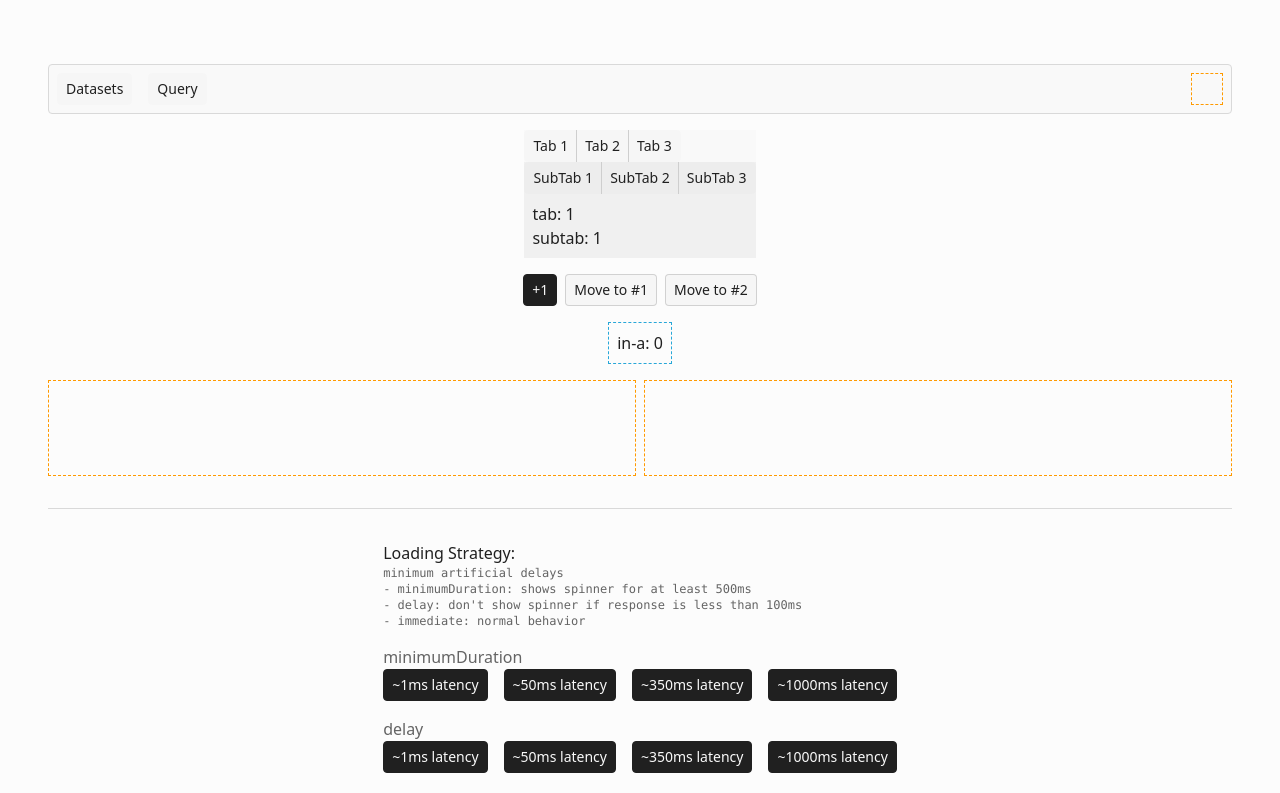
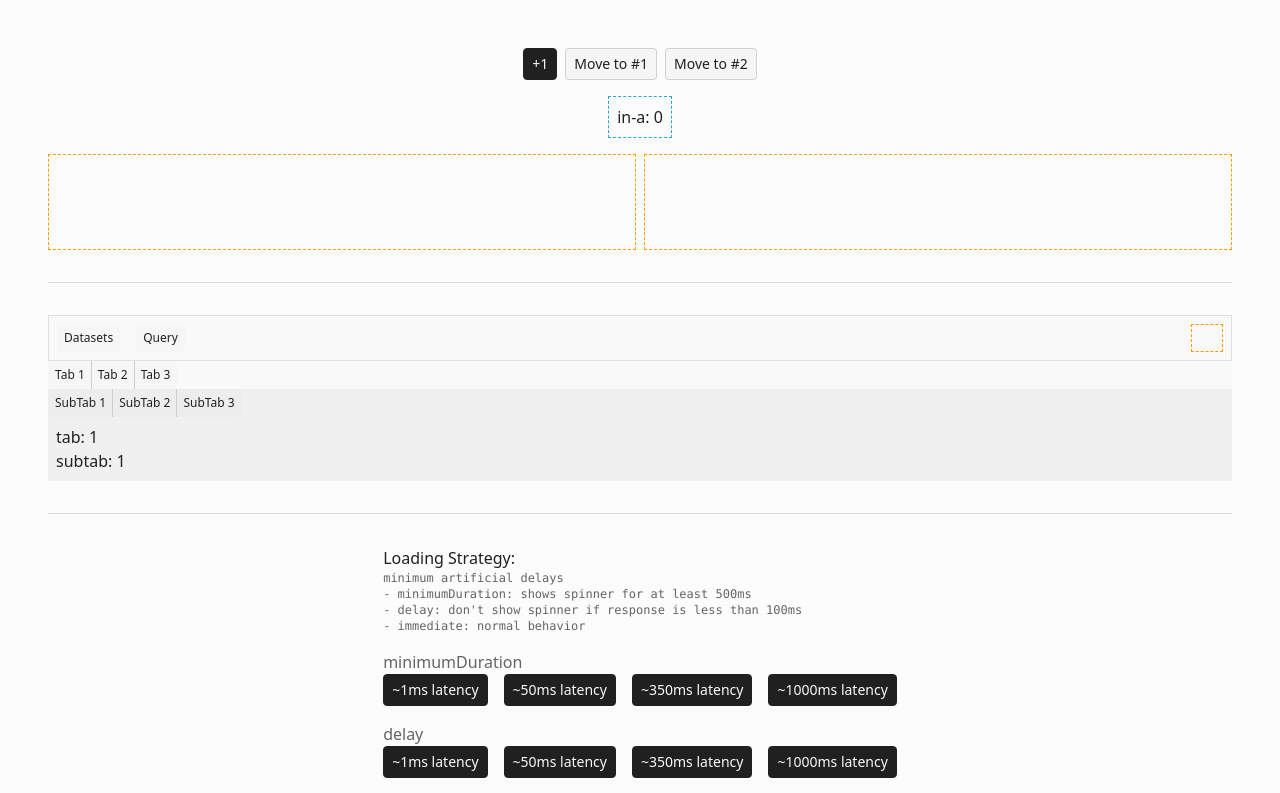
Before and after one commit to bdsqqq/axm-playground, a React (Vite) app: page / in a window 1280 px wide. Shown: the top 793 px of the page. Built offline with nearby package versions, Linux system fonts and the light colour scheme.

Commit message:
feat(app): split portal examples

```diff
--- a/src/App.tsx
+++ b/src/App.tsx
@@ -5,19 +5,23 @@ import { Button, ButtonGroup } from './ui/button/button';
 import { createPortal } from 'react-dom';
 import { cn } from './ui/util';
 
-function PretendNavBar() {
+function FarAwaySlots_PretendNavBar() {
   const gap = 'gap-4';
 
   return (
     <nav
       className={cn(
-        'flex w-full justify-between rounded border border-gray-06 bg-gray-02 p-2',
+        'flex w-full justify-between   border border-gray-05 bg-gray-02 p-2',
         gap
       )}
     >
       <div className={cn('flex', gap)}>
-        <Button variant={'tertiary'}>Datasets</Button>
-        <Button variant={'tertiary'}>Query</Button>
+        <Button size="sm" variant={'tertiary'}>
+          Datasets
+        </Button>
+        <Button size="sm" variant={'tertiary'}>
+          Query
+        </Button>
       </div>
       <div className={cn('flex', gap)}>
         <div
@@ -33,7 +37,7 @@ function PretendNavBar() {
   );
 }
 
-function PretendMain() {
+function FarAwaySlots_PretendMain() {
   const [tab, setTab] = React.useState(0);
 
   const tabsAmmount = 3;
@@ -42,7 +46,9 @@ function PretendMain() {
     <>
       {document.getElementById('out-nav')
         ? createPortal(
-            <Button variant={'secondary'}>Hej</Button>,
+            <Button size="sm" variant={'secondary'}>
+              action from main
+            </Button>,
             document.getElementById('out-nav')
           )
         : null}
@@ -50,6 +56,7 @@ function PretendMain() {
         <ButtonGroup>
           {Array.from({ length: tabsAmmount }).map((_, i) => (
             <Button
+              size="sm"
               key={i}
               variant={'tertiary'}
               onClick={() => {
@@ -61,15 +68,15 @@ function PretendMain() {
           ))}
         </ButtonGroup>
 
-        {tab === 0 ? <PretendTab id="1" /> : null}
-        {tab === 1 ? <PretendTab id="2" /> : null}
-        {tab === 2 ? <PretendTab id="3" /> : null}
+        {tab === 0 ? <FarAwaySlots_PretendTab id="1" /> : null}
+        {tab === 1 ? <FarAwaySlots_PretendTab id="2" /> : null}
+        {tab === 2 ? <FarAwaySlots_PretendTab id="3" /> : null}
       </div>
     </>
   );
 }
 
-function PretendTab({ id }: { id: string }) {
+function FarAwaySlots_PretendTab({ id }: { id: string }) {
   const [subTab, setSubTab] = React.useState(0);
 
   const subTabsAmmount = 3;
@@ -78,7 +85,10 @@ function PretendTab({ id }: { id: string }) {
     <>
       {document.getElementById('out-nav')
         ? createPortal(
-            <Button variant={'secondary'}>{`action from tab ${id}`}</Button>,
+            <Button
+              size="sm"
+              variant={'secondary'}
+            >{`action from tab ${id}`}</Button>,
             document.getElementById('out-nav')
           )
         : null}
@@ -86,6 +96,7 @@ function PretendTab({ id }: { id: string }) {
         <ButtonGroup>
           {Array.from({ length: subTabsAmmount }).map((_, i) => (
             <Button
+              size="sm"
               key={i}
               variant={'tertiary'}
               onClick={() => {
@@ -99,21 +110,24 @@ function PretendTab({ id }: { id: string }) {
         <div className="flex flex-col p-2">
           <span>tab: {id}</span>
 
-          {subTab === 0 ? <PretendSubTab id="1" /> : null}
-          {subTab === 1 ? <PretendSubTab id="2" /> : null}
-          {subTab === 2 ? <PretendSubTab id="3" /> : null}
+          {subTab === 0 ? <FarAwaySlots_PretendSubTab id="1" /> : null}
+          {subTab === 1 ? <FarAwaySlots_PretendSubTab id="2" /> : null}
+          {subTab === 2 ? <FarAwaySlots_PretendSubTab id="3" /> : null}
         </div>
       </div>
     </>
   );
 }
 
-function PretendSubTab({ id }: { id: string }) {
+function FarAwaySlots_PretendSubTab({ id }: { id: string }) {
   return (
     <>
       {document.getElementById('out-nav')
         ? createPortal(
-            <Button variant={'secondary'}>{`action from subtab ${id}`}</Button>,
+            <Button
+              size="sm"
+              variant={'secondary'}
+            >{`action from subtab ${id}`}</Button>,
             document.getElementById('out-nav')
           )
         : null}
@@ -123,6 +137,20 @@ function PretendSubTab({ id }: { id: string }) {
     </>
   );
 }
+
+const PortalShowcase_FarAwaySlots = () => {
+  return (
+    <div
+      className="w-full"
+      style={
+        { '--orange': '#ff9a00', '--blue': '#27a7d8' } as React.CSSProperties
+      }
+    >
+      <FarAwaySlots_PretendNavBar />
+      <FarAwaySlots_PretendMain />
+    </div>
+  );
+};
 
 function PortalShowcase_Multiplexer_content() {
   const [count, setCount] = React.useState(0);
@@ -182,11 +210,6 @@ function PortalShowcase_Multiplexer() {
         { '--orange': '#ff9a00', '--blue': '#27a7d8' } as React.CSSProperties
       }
     >
-      <pre className="text-sm text-gray-11"></pre>
-
-      <PretendNavBar />
-      <PretendMain />
-
       <PortalShowcase_Multiplexer_content />
       <PortalShowcase_MultiPlexer_out />
     </div>
@@ -198,6 +221,8 @@ function App() {
     <div className="grid min-h-screen place-items-center gap-8 p-12">
       <PortalShowcase_Multiplexer />
       <hr className="w-full border-gray-06" />
+      <PortalShowcase_FarAwaySlots />
+      <hr className="w-full border-gray-06" />
       <LatencyShowcase />
       <hr className="w-full border-gray-06" />
       <ButtonShowcase />
```
